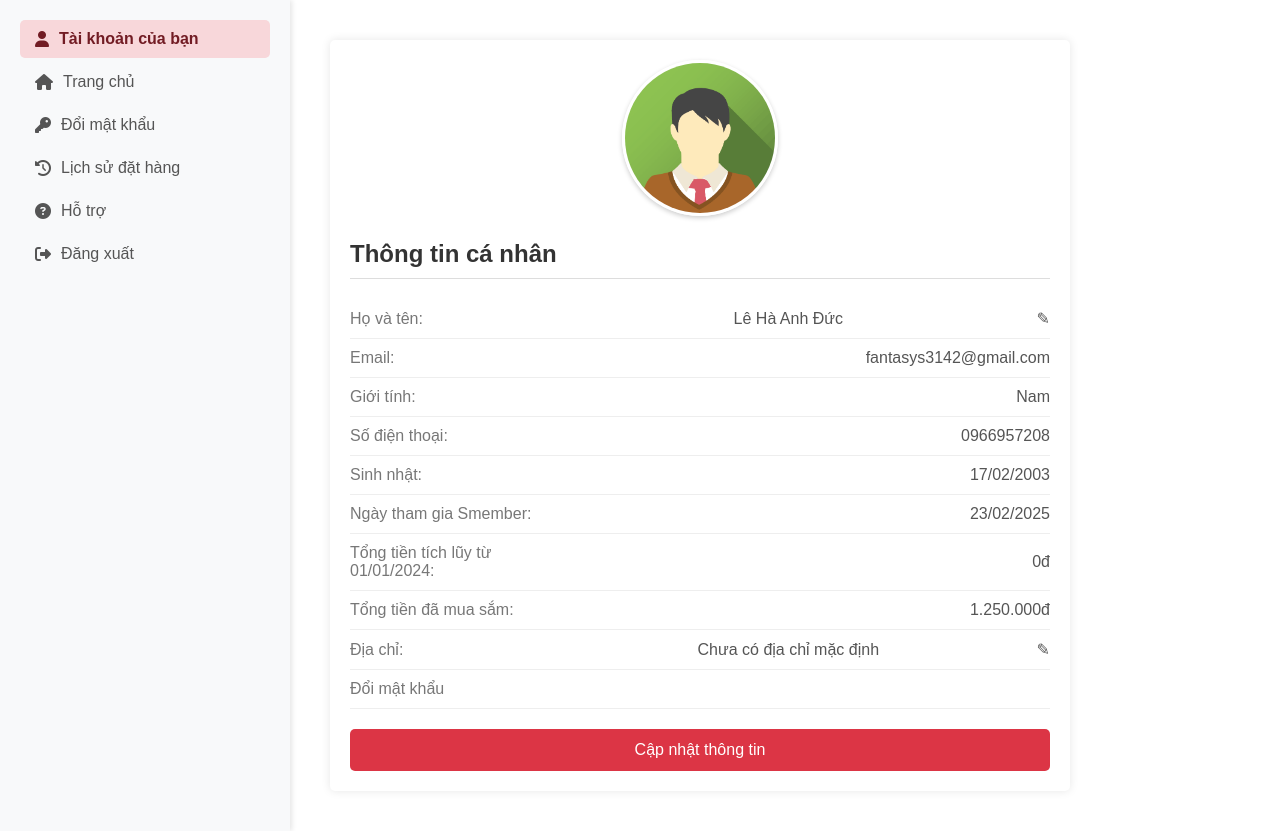
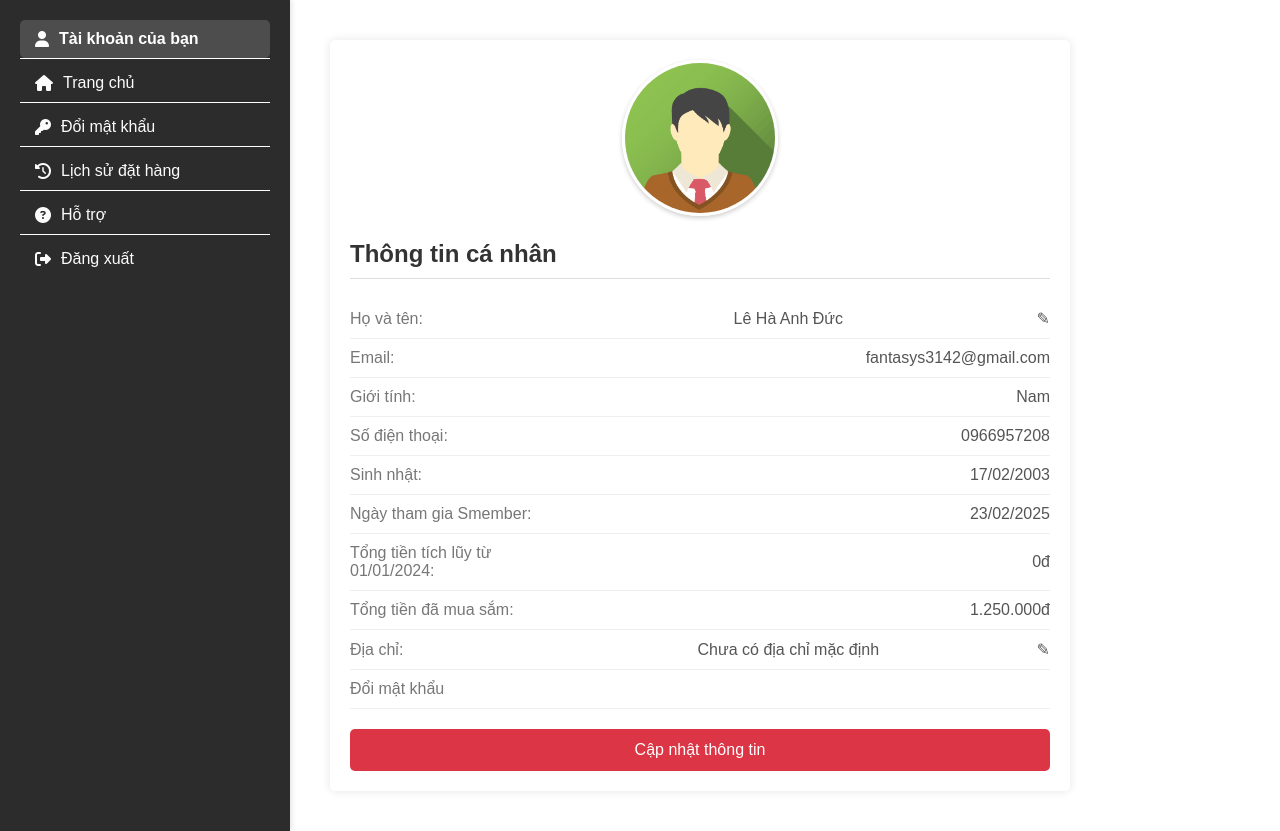
Before and after one commit to lechithanh172/IT4409, a React (Create React App) app in the folder frontend/: page /profile in a window 1280 px wide. Built offline with nearby package versions, Linux system fonts and the light colour scheme.

Commit message:
Update UserSideBar theme
- change Sidebar's background color
- add item's separated line

```diff
--- a/frontend/src/components/UserProfile/UserSideBar.css
+++ b/frontend/src/components/UserProfile/UserSideBar.css
@@ -1,16 +1,13 @@
-
 .sidebar {
   width: 250px;
-  background-color: #f8f9fa;
+  background-color: #2c2c2c;
   padding: 20px;
   overflow-y: auto;
   font-family: Arial, sans-serif;
   display: flex;
   flex-direction: column;
   box-shadow: 2px 0px 5px rgba(0, 0, 0, 0.1);
-
 }
-
 
 .sidebar-header {
   text-align: center;
@@ -19,7 +16,7 @@
 
 .sidebar-header h3 {
   font-size: 1.5em;
-  color: #333;
+  color: #f7f7f7;
   margin: 0;
   padding-bottom: 5px;
   border-bottom: 1px solid #ddd;
@@ -33,35 +30,38 @@
 
 .sidebar-menu li {
   margin-bottom: 5px;
+  border-bottom: 1px solid #fff;   /* Dòng kẻ ngang ngăn cách item */
+}
+
+.sidebar-menu li:last-child {
+  border-bottom: none;
 }
 
 .sidebar-menu li a {
   display: flex;
   align-items: center;
   padding: 10px 15px;
-  color: #555;
+  color: #fcfcfc;
   text-decoration: none;
   border-radius: 5px;
   transition: background-color 0.3s ease, color 0.3s ease;
 }
 
 .sidebar-menu li a:hover {
-  background-color: #ff5044;
+  background-color: #7c7c7c;
   color: white;
 }
 
 .sidebar-menu li a.active {
-  border: px solid #dc3545;
  border-radius: 5px;
-  background-color: #f8d7da;
-  color: #721c24;
+  background-color: #4d4d4d;
+  color: #ffffff;
   font-weight: bold;
 }
 
 .icon {
   margin-right: 10px;
 }
-
 @media (max-width: 768px) {
     .sidebar {
         width: auto;
@@ -74,7 +74,7 @@
     .sidebar-header {
         display: none;
     }
-.sidebar-header h3{
+    .sidebar-header h3 {
         display: none;
     }
 
@@ -82,15 +82,17 @@
         padding: 10px;
         justify-content: center;
     }
+
     .sidebar-menu li a span,
- .sidebar-menu li a{
+    .sidebar-menu li a {
         display: flex;
         justify-content: center;
     }
 
     .sidebar-menu li a .icon + * {
-     display:none;
+        display: none;
     }
+
     .icon {
         margin-right: 0;
     }
@@ -102,4 +104,7 @@
         color: #555;
         font-weight: normal;
     }
+    .sidebar-menu li {
+        border-bottom: none;
     }
+}
```
Lines whose indentation alone changed are shown as unchanged.
